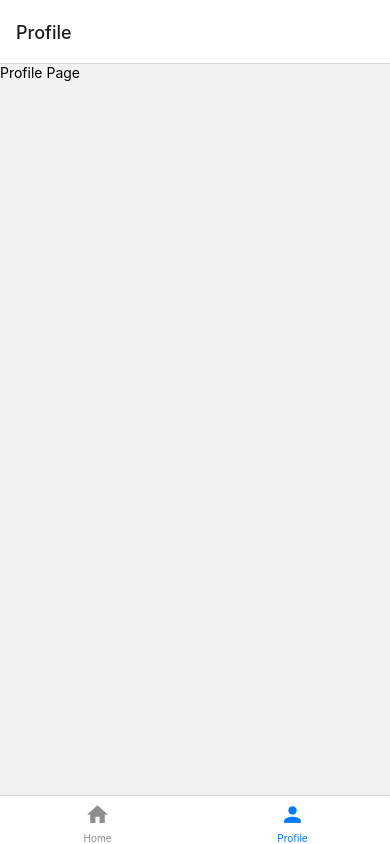
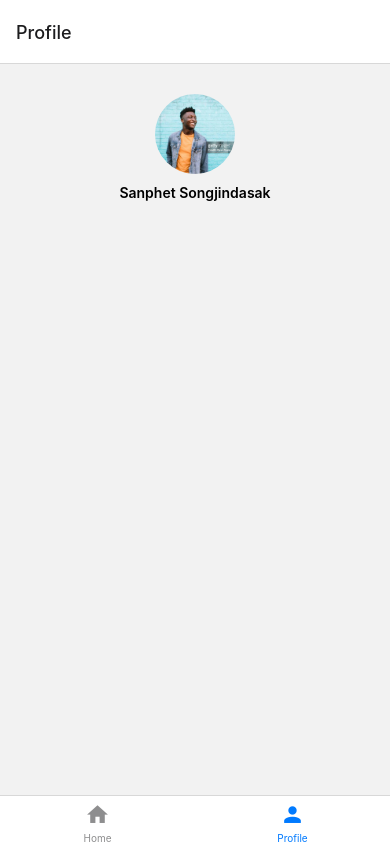
Before and after one commit to SanfetCoder/quiz-app, a React Native app: screen /Profile in a window 390 px wide. Built offline with nearby package versions, Linux system fonts and the light colour scheme.

Commit message:
Create <ProfileCard />

```diff
--- /dev/null
+++ b/components/ProfileCard.js
@@ -0,0 +1,38 @@
+import React from 'react'
+import { Image, StyleSheet, View, Text } from 'react-native'
+
+const ProfileCard = () => {
+  return (
+    <View style={styles.container}>
+      <Image
+        source={require("../assets/profile/person.jpeg")}
+        style={styles.profile}
+      />
+      <Text style={styles.profileText}>
+        Sanphet Songjindasak
+      </Text>
+    </View>
+  )
+}
+
+const styles = StyleSheet.create({
+  container : {
+    display: 'flex',
+    flexDirection : 'column',
+    alignItems : 'center',
+    rowGap : 10,
+    marginVertical : 30
+  }
+  ,
+  profile : {
+    width: 80,
+    height: 80,
+    borderRadius : 100
+  },
+  profileText : {
+    fontWeight : '600',
+    fontSize : 14
+  }
+})
+
+export default ProfileCard
--- a/screens/Profile.js
+++ b/screens/Profile.js
@@ -1,14 +1,23 @@
 import React from 'react'
-import { SafeAreaView , Text} from 'react-native'
+import { SafeAreaView , StyleSheet, Text} from 'react-native'
+import ProfileCard from '../components/ProfileCard'
 
 const Profile = () => {
   return (
-    <SafeAreaView>
-      <Text>
-        Profile Page
-      </Text>
+    <SafeAreaView style={styles.container}>
+      <ProfileCard />
     </SafeAreaView>
   )
 }
 
+const styles = StyleSheet.create({
+  container : {
+    display : 'flex',
+    flexDirection : 'column',
+    height : 'auto',
+    width: 'auto',
+    alignItems : 'center',
+  }
+})
+
 export default Profile
```
Also changed, not shown: assets/profile/person.jpeg (added).
